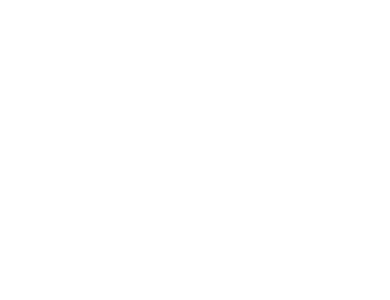
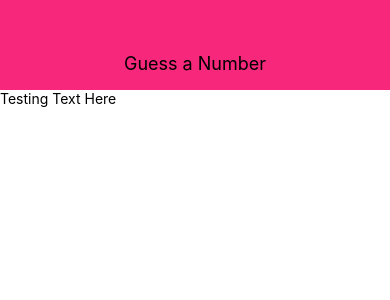
Before and after one commit to Hunter71a/react-native-GuessNumber, a React Native app: screen / in a window 390 px wide. Shown: the top 300 px of the page. Built offline with nearby package versions, Linux system fonts and the light colour scheme.

Commit message:
Header Added

```diff
--- a/App.js
+++ b/App.js
@@ -1,15 +1,20 @@
 import React from 'react';
-import { StyleSheet, Text, View } from 'react-native';
+import { StyleSheet, Text, View, ShadowPropTypesIOS } from 'react-native';
+
+import Header from './components/Header';
 
 export default function App() {
   return (
-    <View>
-
+    <View style={styles.screen}>
+      <Header title="Guess a Number" />
+      <Text>Testing Text Here</Text>
     </View>
   );
 }
 
 
 const styles = StyleSheet.create({
-
+  screen: {
+    flex: 1
+  }
 });
--- /dev/null
+++ b/components/Header.js
@@ -0,0 +1,30 @@
+import React from 'react';
+import {View, Text, StyleSheet} from 'react-native';
+
+const Header = props => {
+    return(
+        <View style={styles.header}>
+            <Text style={styles.headerTitle}>{props.title}</Text>
+        </View>
+
+    );
+};
+
+const styles = StyleSheet.create({
+    header: {
+        width: '100%',
+        height: 90,
+        paddingTop: 36,
+        backgroundColor: '#f7287b',
+        alignItems: 'center',
+        justifyContent: 'center'
+    },
+    headerTitle:{
+        color: 'black',
+        fontSize: 18,
+    }
+});
+
+
+
+export default Header;
```
